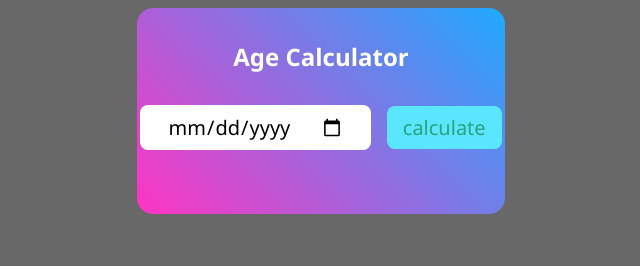
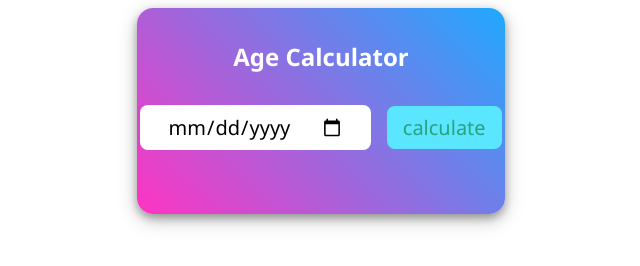
Before and after one commit to alirezarouhani/Age-Calculator, a plain HTML site: page index.html in a window 1280 px wide. Shown: the whole page, without its empty margins (319-959 px from the left). Drawn offline with Linux system fonts and the light colour scheme.

Commit message:
Update style.css

```diff
--- a/style.css
+++ b/style.css
@@ -5,7 +5,7 @@
 }
 
 body{
-    background-color: rgb(104, 104, 104);
+    background-color: rgb(255, 255, 255);
 
 }
 .mainContainer{
@@ -21,6 +21,7 @@ body{
     border-radius: 1rem;
     text-align: center;
     margin: 0.5rem 0.5rem;
+    box-shadow: 0 4px 8px 0 rgba(0, 0, 0, 0.3), 0 6px 20px 0 rgba(0, 0, 0, 0.22);
 }
 .calculator h2{
     /* background-color: rgb(202, 145, 255); */
```
